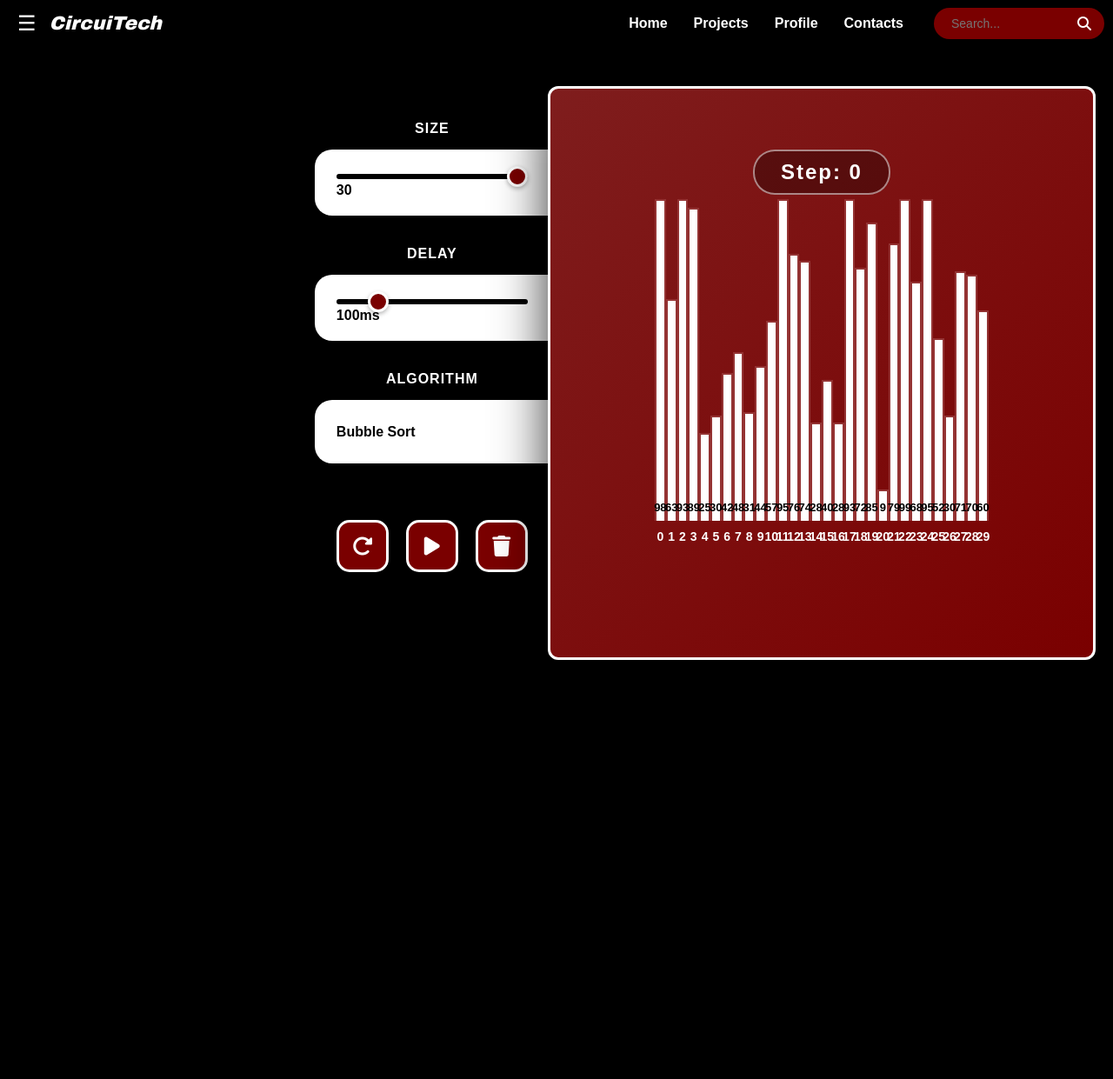
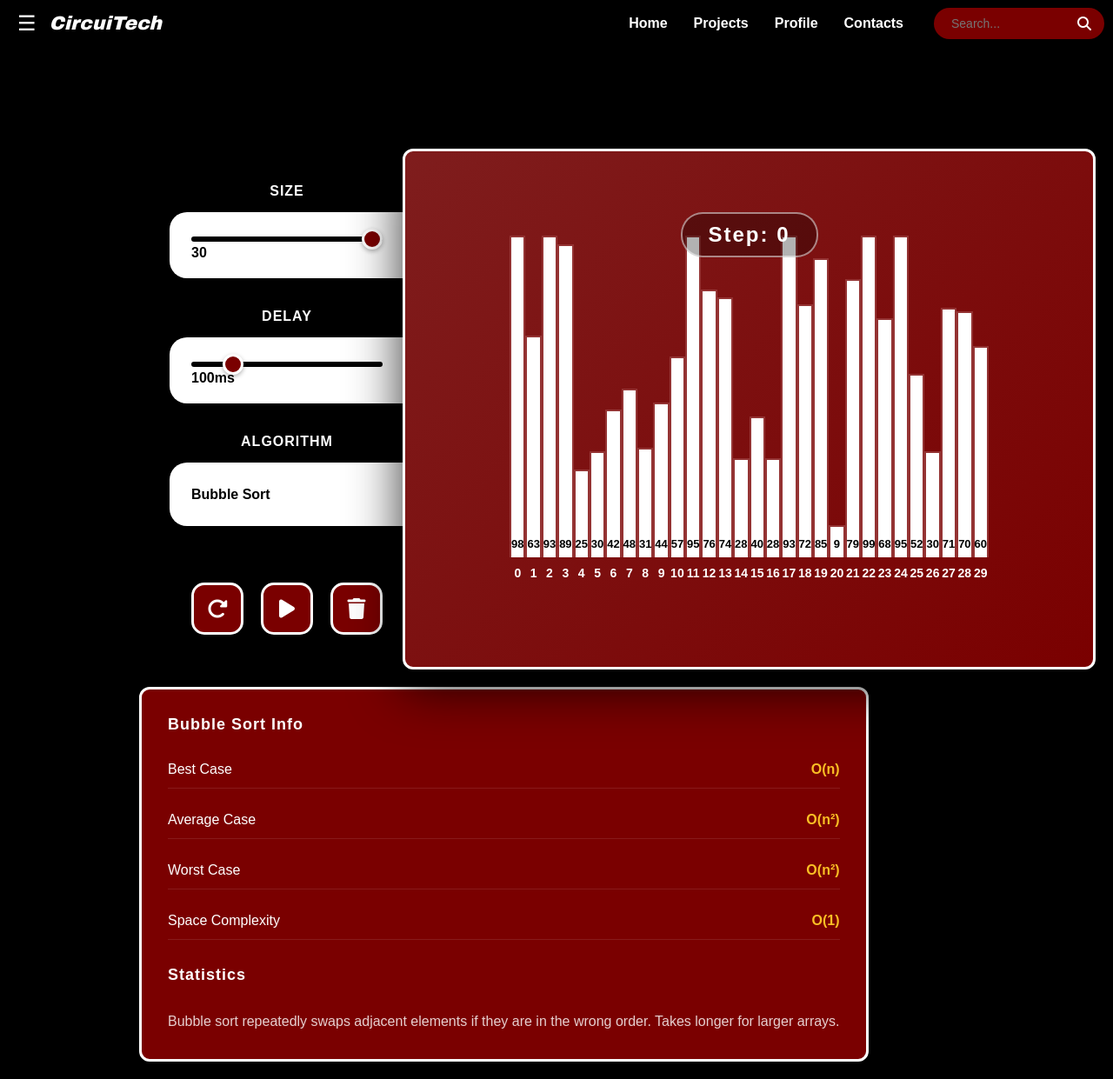
Before and after one commit to Rotten120/DSA_Group_Project, a Flask app: page /sort/ in a window 1280 px wide. Shown: the part 21-1262 px from the top of the page at 87% size. Before the commit the page ends 780 px from the top, so only its background shows below. Run offline with Flask 3, Linux system fonts and the light colour scheme.

Commit message:
Add: sorting algorithmks informations.

```diff
--- a/static/css/sorting.css
+++ b/static/css/sorting.css
@@ -13,7 +13,7 @@ body {
 }
 
 .container {
-    max-width: 1400px;
+    max-width: 1600px;
     display: flex;
     margin-left: 140px;
     gap: 0;
@@ -22,7 +22,6 @@ body {
     min-height: calc(100vh - 40px);
 }
 
-/* MAIN CONTENT */
 .main-content {
     display: flex;
     flex-direction: row;
@@ -31,7 +30,6 @@ body {
     align-items: stretch;
 }
 
-/* CONTROLS PANEL */
 .controls-panel {
     background-color: #000;
     padding: 40px 35px;
@@ -159,7 +157,6 @@ body {
     box-shadow: 0 2px 5px rgba(0,0,0,0.4);
 }
 
-/* VISUALIZATION BOX */
 .red-box {
     background: linear-gradient(135deg, #7f1d1d 0%, #7a0000 100%);
     border: 3px solid white;
@@ -269,8 +266,59 @@ body {
     border-color: rgba(168, 85, 247, 0.8);
 }
 
-/* Responsive adjustments */
-@media (max-width: 1200px) {
+.info-panel {
+    background: #7a0000;
+    border-radius: 0 12px 12px 0;
+    border: 3px solid white;
+    padding: 30px;
+    min-width: 280px;
+    max-width: 280px;
+    margin-left: -10px;
+    display: flex;
+    flex-direction: column;
+}
+
+.info-header {
+    color: white;
+    font-size: 18px;
+    font-weight: bold;
+    margin-bottom: 20px;
+    letter-spacing: 1px;
+}
+
+.info-section {
+    display: flex;
+    flex-direction: column;
+    gap: 15px;
+}
+
+.info-row {
+    display: flex;
+    justify-content: space-between;
+    align-items: center;
+    padding: 12px 0;
+    border-bottom: 1px solid rgba(255, 255, 255, 0.1);
+}
+
+.info-label {
+    color: white;
+    font-size: 16px;
+}
+
+.info-value {
+    color: #fbbf24;
+    font-size: 16px;
+    font-weight: bold;
+}
+
+.info-description {
+    color: rgba(255, 255, 255, 0.811);
+    font-size: 16px;
+    line-height: 1.6;
+    margin-top: 10px;
+}
+
+@media (max-width: 1400px) {
     .container {
         flex-direction: column;
         align-items: center;
@@ -278,5 +326,13 @@ body {
 
     .main-content {
         max-width: 100%;
+        flex-wrap: wrap;
+    }
+
+    .info-panel {
+        margin-left: 0;
+        margin-top: 20px;
+        border-radius: 12px;
+        max-width: 100%;
     }
 }
--- a/static/js/sorting.js
+++ b/static/js/sorting.js
@@ -1,7 +1,49 @@
-// BACKEND API - Backend Integration
 const API_BASE_URL = '';
 
 let savedGraphsStore = [];
+
+const algorithmInfo = {
+    bubble: {
+        name: 'Bubble Sort',
+        bestCase: 'O(n)',
+        averageCase: 'O(n²)',
+        worstCase: 'O(n²)',
+        spaceComplexity: 'O(1)',
+        description: 'Bubble sort repeatedly swaps adjacent elements if they are in the wrong order. Takes longer for larger arrays.'
+    },
+    selection: {
+        name: 'Selection Sort',
+        bestCase: 'O(n²)',
+        averageCase: 'O(n²)',
+        worstCase: 'O(n²)',
+        spaceComplexity: 'O(1)',
+        description: 'Selection sort finds the minimum element and places it at the beginning. Performs same number of comparisons regardless of input.'
+    },
+    insertion: {
+        name: 'Insertion Sort',
+        bestCase: 'O(n)',
+        averageCase: 'O(n²)',
+        worstCase: 'O(n²)',
+        spaceComplexity: 'O(1)',
+        description: 'Insertion sort builds the sorted array one item at a time. Efficient for small data sets and nearly sorted arrays.'
+    },
+    merge: {
+        name: 'Merge Sort',
+        bestCase: 'O(n log n)',
+        averageCase: 'O(n log n)',
+        worstCase: 'O(n log n)',
+        spaceComplexity: 'O(n)',
+        description: 'Merge sort divides the array into halves, sorts them, and merges them back. Consistent performance across all cases.'
+    },
+    quick: {
+        name: 'Quick Sort',
+        bestCase: 'O(n log n)',
+        averageCase: 'O(n log n)',
+        worstCase: 'O(n²)',
+        spaceComplexity: 'O(log n)',
+        description: 'Quick sort picks a pivot and partitions the array around it. Generally faster than other O(n log n) algorithms.'
+    }
+};
 
 const SortingAPI = {
     generateArray: async (size) => {
@@ -27,7 +69,6 @@ const SortingAPI = {
             };
 
             const algoName = algoMap[algorithm];
-
             const endpoint = `/sort/${algoName}`;
 
             const response = await fetch(endpoint, {
@@ -125,14 +166,12 @@ const SortingAPI = {
     }
 };
 
-// BACKEND ANIMATION PLAYER
 class SortingVisualizer {
     sleep(ms) {
         return new Promise(resolve => setTimeout(resolve, ms));
     }
 
     async playBackendAnimation(animationSteps, updateCallback) {
-
         for (let step of animationSteps) {
             if (state.shouldStop) break;
 
@@ -176,7 +215,6 @@ class SortingVisualizer {
     }
 }
 
-// APPLICATION STATE & DOM MANAGEMENT
 let state = {
     array: [],
     originalArray: [],
@@ -193,7 +231,6 @@ let state = {
 
 const visualizer = new SortingVisualizer();
 
-// DOM Elements
 const sizeSlider = document.getElementById('sizeSlider');
 const sizeValue = document.getElementById('sizeValue');
 const delaySlider = document.getElementById('delaySlider');
@@ -205,7 +242,6 @@ const clearBtn = document.getElementById('clearBtn');
 const visualizationContainer = document.getElementById('visualizationContainer');
 const stepCounter = document.getElementById('stepCounter');
 
-// Sidebar elements
 const editButton = document.querySelector('.edit-button');
 const createButton = document.querySelector('.create-button');
 const createIcon = document.querySelector('.create-icon');
@@ -214,10 +250,10 @@ const confirmCreateGraph = document.getElementById('confirmCreateGraph');
 const cancelCreateGraph = document.getElementById('cancelCreateGraph');
 const newGraphNameInput = document.getElementById('newGraphNameInput');
 
-// INITIALIZATION
 document.addEventListener('DOMContentLoaded', async () => {
     await initializeApp();
     setupEventListeners();
+    updateAlgorithmInfo();
 });
 
 async function initializeApp() {
@@ -248,6 +284,7 @@ function setupEventListeners() {
 
     algorithmSelect.addEventListener('change', (e) => {
         state.currentAlgorithm = e.target.value;
+        updateAlgorithmInfo();
     });
 
     resetBtn.addEventListener('click', async () => {
@@ -294,7 +331,17 @@ function setupEventListeners() {
     });
 }
 
-// CORE FUNCTIONS
+function updateAlgorithmInfo() {
+    const info = algorithmInfo[state.currentAlgorithm];
+
+    document.getElementById('algoName').textContent = info.name + ' Info';
+    document.getElementById('bestCase').textContent = info.bestCase;
+    document.getElementById('averageCase').textContent = info.averageCase;
+    document.getElementById('worstCase').textContent = info.worstCase;
+    document.getElementById('spaceComplexity').textContent = info.spaceComplexity;
+    document.getElementById('algoDescription').textContent = info.description;
+}
+
 async function generateArray() {
     const response = await SortingAPI.generateArray(state.arraySize);
     if (response.success) {
@@ -378,7 +425,7 @@ async function startSorting() {
             }
         };
 
-        const result = await visualizer.playBackendAnimation(response.data, updateCallback);
+        await visualizer.playBackendAnimation(response.data, updateCallback);
 
         if (!state.shouldStop) {
             for (let i = 0; i < state.array.length; i++) {
@@ -405,7 +452,6 @@ function updateBarState(index, state) {
     }
 }
 
-// GRAPH MANAGEMENT
 function toggleEditMode() {
     console.log('Edit mode toggled');
 }
@@ -497,6 +543,7 @@ async function loadGraph(graphId) {
         sizeValue.textContent = state.arraySize;
         algorithmSelect.value = state.currentAlgorithm;
 
+        updateAlgorithmInfo();
         renderBars();
         displayGraphList();
     } else {
--- a/templates/sorting.html
+++ b/templates/sorting.html
@@ -16,17 +16,13 @@
   {% include 'components/sidebar.html' %}
   {% include 'components/header.html' %}
 
-  <!-- OVERLAY -->
   <div id="overlay" class="overlay"></div>
 
     <div class="container">
-        <!-- SIDEBAR -->
         <div class="left-sidebar">
             <div class="edit-button">EDIT GRAPH</div>
 
-            <!-- INITIAL -->
             <div class="saved-graph-box">
-                <!-- NO SAVED GRAPH - Shows when no graphs exist -->
                 <div id="noSavedGraph">
                     <div class="graph-icon">
                         <div class="graph-icon-cell"></div>
@@ -37,7 +33,6 @@
                     <div class="saved-graph-text">NO SAVED GRAPH</div>
                 </div>
 
-                <!-- GRAPH LIST - Shows when graphs exist -->
                 <div id="graph-list-organizer" style="display:none;">
                     <div class="graph-list-title">All Graphs</div>
                 </div>
@@ -51,9 +46,7 @@
             </div>
         </div>
 
-        <!-- MAIN CONTENT -->
         <div class="main-content">
-            <!-- CONTROLS PANEL -->
             <div class="controls-panel">
                 <div class="control-group">
                     <label class="control-label">SIZE</label>
@@ -95,17 +88,42 @@
                 </div>
             </div>
 
-            <!-- VISUALIZATION BOX -->
             <div class="red-box">
                 <div class="step-counter" id="stepCounter">Step: 0</div>
                 <div class="visualization-container" id="visualizationContainer">
-                    <!-- Bars will be generated here -->
+                </div>
+            </div>
+
+            <div class="info-panel">
+                <div class="info-header" id="algoName">Bubble Sort Info</div>
+
+                <div class="info-section">
+                    <div class="info-row">
+                        <span class="info-label">Best Case</span>
+                        <span class="info-value" id="bestCase">O(n)</span>
+                    </div>
+                    <div class="info-row">
+                        <span class="info-label">Average Case</span>
+                        <span class="info-value" id="averageCase">O(n²)</span>
+                    </div>
+                    <div class="info-row">
+                        <span class="info-label">Worst Case</span>
+                        <span class="info-value" id="worstCase">O(n²)</span>
+                    </div>
+                    <div class="info-row">
+                        <span class="info-label">Space Complexity</span>
+                        <span class="info-value" id="spaceComplexity">O(1)</span>
+                    </div>
+                </div>
+
+                <div class="info-header" style="margin-top: 30px;">Statistics</div>
+                <div class="info-description" id="algoDescription">
+                    Bubble sort repeatedly swaps adjacent elements if they are in the wrong order. Takes longer for larger arrays.
                 </div>
             </div>
         </div>
     </div>
 
-    <!-- CREATE GRAPH MODAL -->
     <div id="createGraphModal" class="modal" style="display: none;">
         <div class="modal-content">
             <h3>Create New Graph</h3>
```
Also changed, not shown: static/api-js/sorting-api.js (added, +171 -0 lines).
